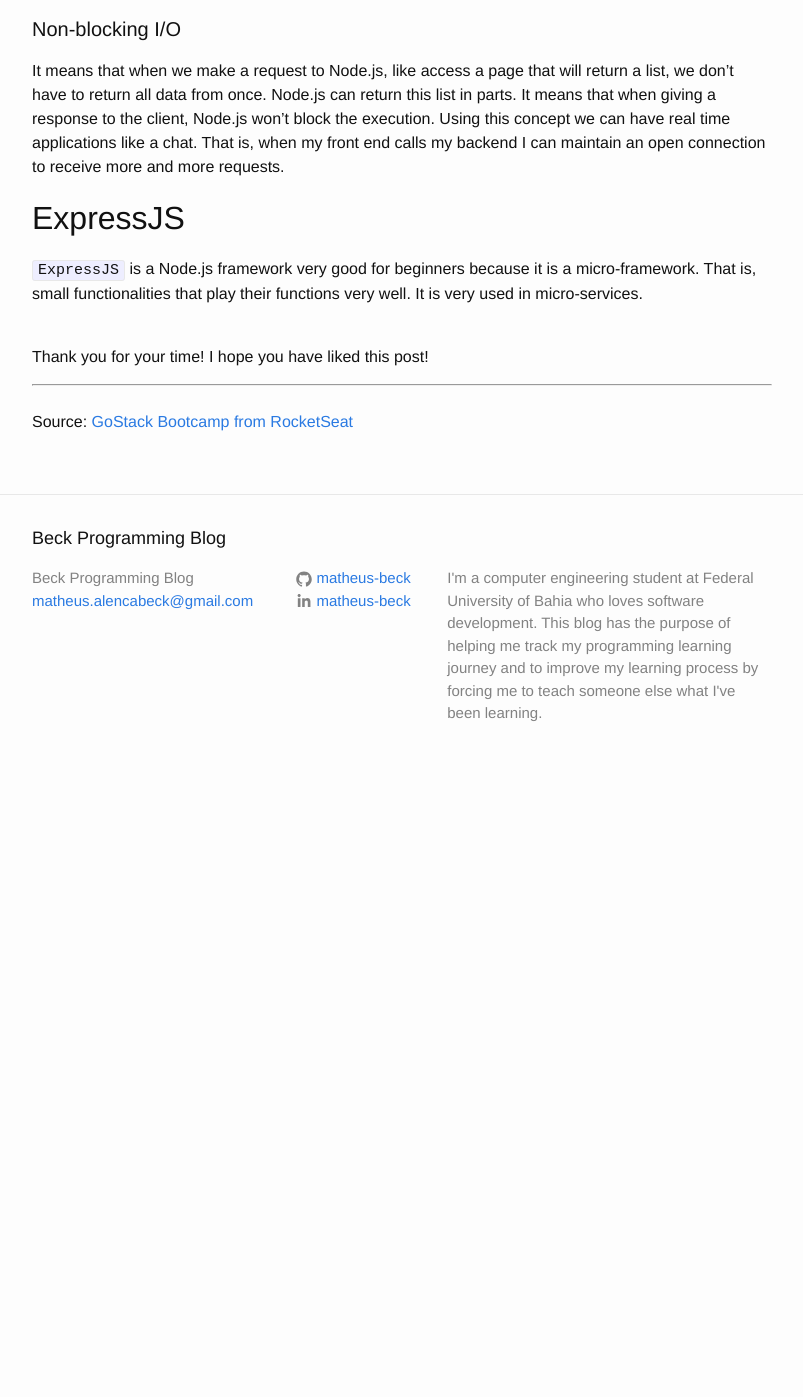
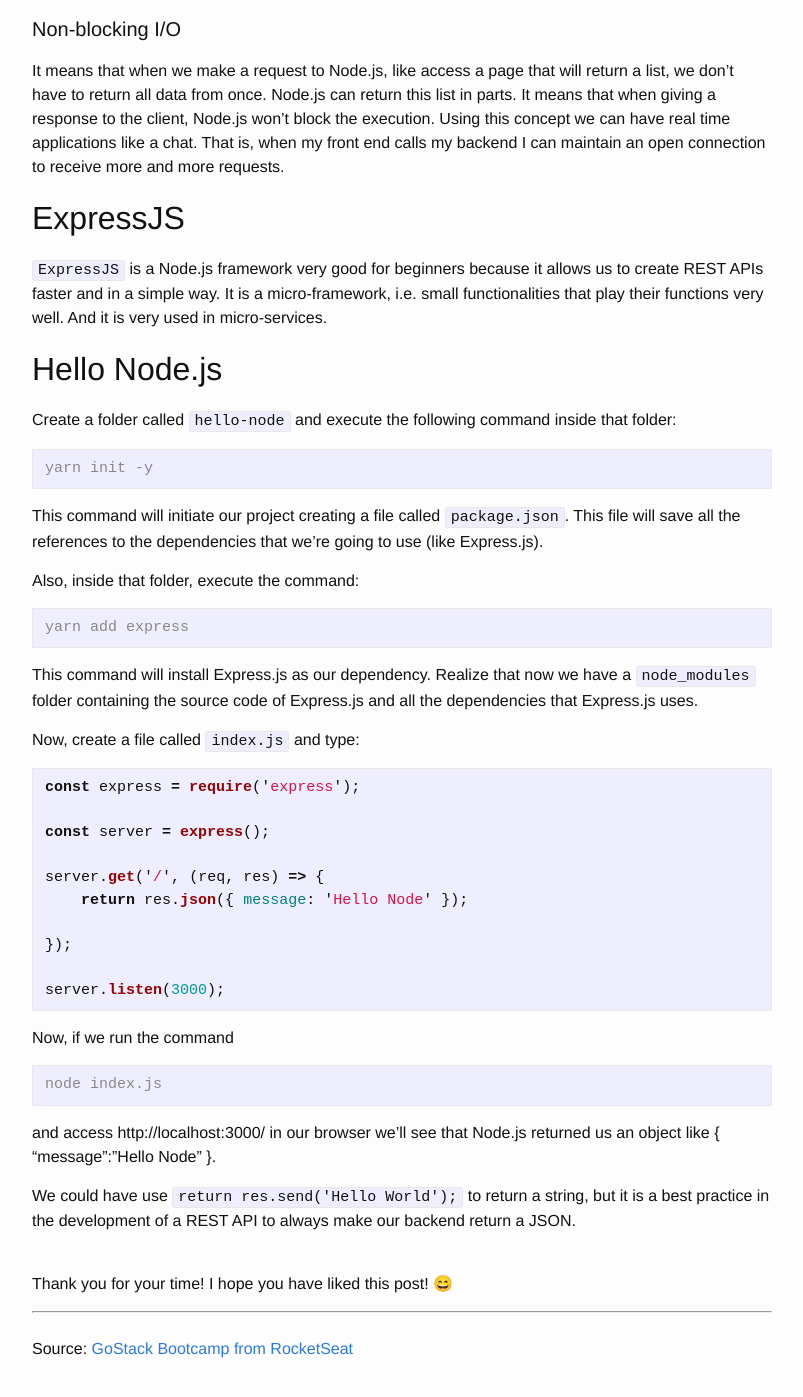
Before and after one commit to matheus-beck/blog, a Jekyll site: the page built from _posts/2019-08-20-introduction-to-node-js.md, in a window 1280 px wide and 1400 px high, scrolled down 1498 px. Shown: the top 1397 px of the window, without its empty margins (238-1041 px from the left). Built offline with Jekyll 4.4.1, drawn with Linux system fonts in a browser that asks for light colours; emoji names are drawn with the system emoji font; before the commit the page ends 2283 px from its top, so only the background shows below that.

Commit message:
Update 2019-08-20-introduction-to-node-js.md

`````diff
--- a/_posts/2019-08-20-introduction-to-node-js.md
+++ b/_posts/2019-08-20-introduction-to-node-js.md
@@ -39,9 +39,47 @@
 
 ## ExpressJS
 
-`ExpressJS` is a Node.js framework very good for beginners because it is a micro-framework. That is, small functionalities that play their functions very well. It is very used in micro-services.
+`ExpressJS` is a Node.js framework very good for beginners because it allows us to create REST APIs faster and in a simple way. It is a micro-framework, i.e. small functionalities that play their functions very well. And it is very used in micro-services.
 
-<br>Thank you for your time! I hope you have liked this post!
+## Hello Node.js
+
+Create a folder called `hello-node` and execute the following command inside that folder:
+```console
+yarn init -y
+```
+This command will initiate our project creating a file called `package.json`. This file will save all the references to the dependencies that we're going to use (like Express.js).
+
+Also, inside that folder, execute the command:
+```console
+yarn add express
+```
+This command will install Express.js as our dependency. Realize that now we have a `node_modules` folder containing the source code of Express.js and all the dependencies that Express.js uses.
+
+Now, create a file called `index.js` and type:
+
+```javascript
+const express = require('express');
+
+const server = express();
+
+server.get('/', (req, res) => {
+    return res.json({ message: 'Hello Node' });
+
+});
+
+server.listen(3000);
+```
+
+Now, if we run the command
+```console
+node index.js
+````
+and access http://localhost:3000/ in our browser we'll see that Node.js returned us an object like { "message":"Hello Node" }.
+
+We could have use ```return res.send('Hello World');``` to return a string, but it is a best practice in the development of a REST API to always make our backend return a JSON.
+
+
+<br>Thank you for your time! I hope you have liked this post! :smile:
 
 ***
 <br>Source: [GoStack Bootcamp from RocketSeat][rocketseat]
`````
